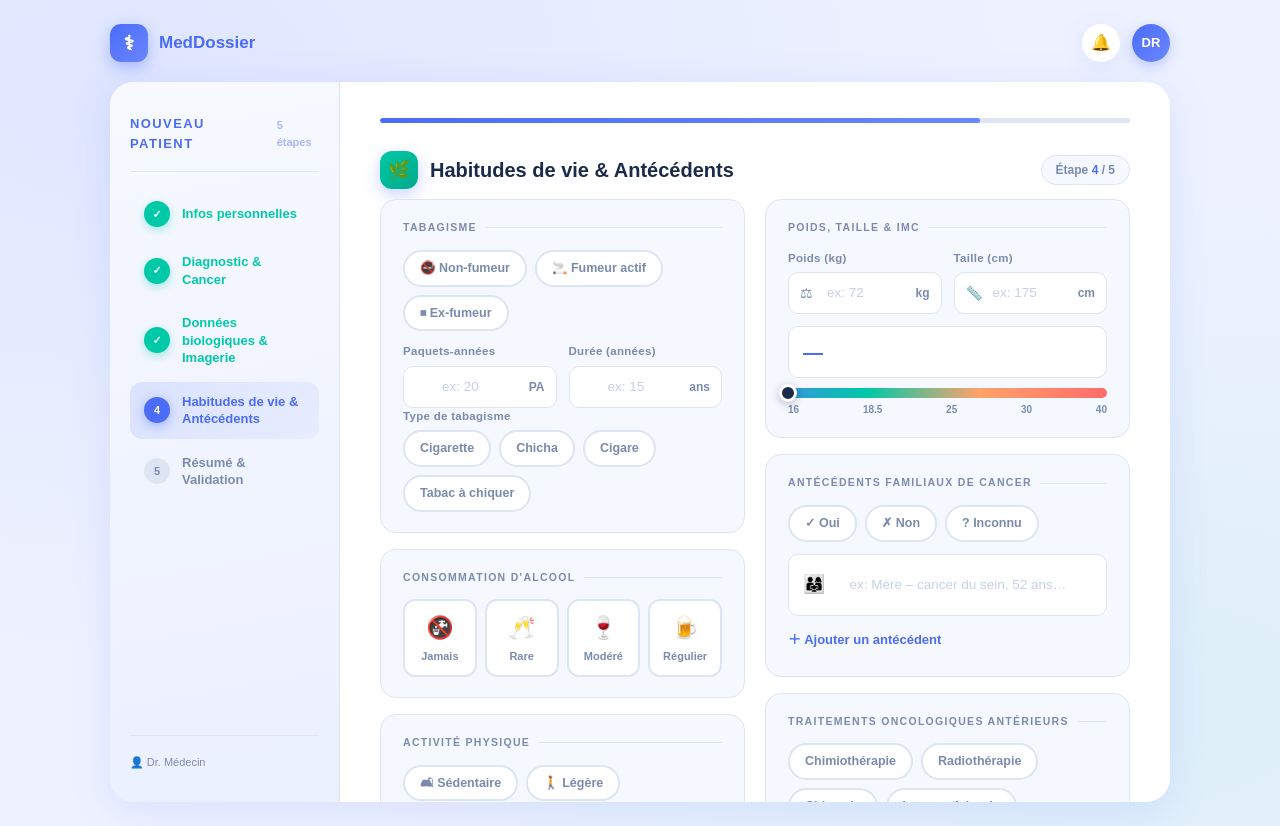
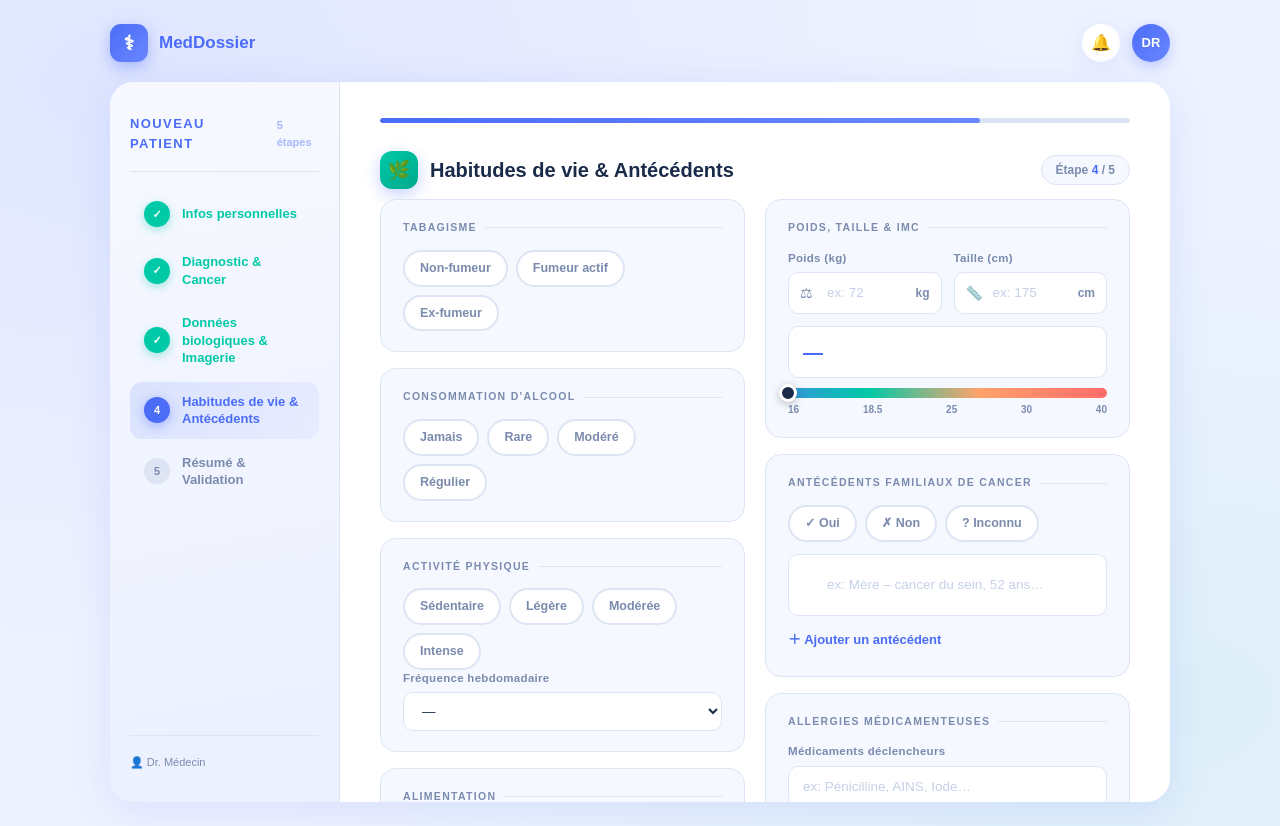
Before and after one commit to had-jer-lab/Syst-me-de-Registre-de-Cancer, a React (Create React App) app in the folder frontend/: page /page4 in a window 1280 px wide. Built offline with nearby package versions, Linux system fonts and the light colour scheme.

Commit message:
modifier p1,p2,p5

```diff
--- a/frontend/src/pages/Page1.js
+++ b/frontend/src/pages/Page1.js
@@ -180,7 +180,7 @@ export default function Page1() {
               />
               {errors.dob && <span style={s.errTxt}>{errors.dob}</span>}
               {data.age && (
-                <span style={s.ageBadge}>🎂 {data.age}</span>
+                <span style={s.ageBadge}>{data.age}</span>
               )}
             </div>
           </SC>
--- a/frontend/src/pages/Page2.js
+++ b/frontend/src/pages/Page2.js
@@ -47,9 +47,9 @@ const HISTO_TYPES = [
 
 // Options de statut de localisation — sélection unique (une seule à la fois)
 const LOCALISATION_OPTIONS = [
-  { val: 'localise',     label: '📍 Localisé',     desc: 'Tumeur limitée à l\'organe d\'origine' },
-  { val: 'metastatique', label: '🔴 Métastatique', desc: 'Présence de métastases à distance' },
-  { val: 'recidive',     label: '🔄 Récidive',     desc: 'Réapparition après rémission' },
+  { val: 'localise',     label: 'Localisé',     desc: 'Tumeur limitée à l\'organe d\'origine' },
+  { val: 'metastatique', label: 'Métastatique', desc: 'Présence de métastases à distance' },
+  { val: 'recidive',     label: 'Récidive',     desc: 'Réapparition après rémission' },
 ];
 
 export default function Page2() {
@@ -134,7 +134,7 @@ export default function Page2() {
 
               {!data.organe ? (
                 <div style={s.stPlaceholder}>
-                  <span style={s.stPlaceholderIcon}>☝️</span>
+                  <span style={s.stPlaceholderIcon}></span>
                   Sélectionnez d'abord l'organe principal
                 </div>
               ) : (
@@ -243,11 +243,11 @@ export default function Page2() {
                       const diff = Math.floor(
                         (new Date() - new Date(data.dernier_rdv)) / 86400000
                       );
-                      if (diff === 0) return '🟢 Aujourd\'hui';
-                      if (diff <= 7)  return `🟢 ${diff}j`;
-                      if (diff <= 30) return `🟡 ${diff}j`;
-                      if (diff <= 365) return `🟠 ${Math.floor(diff/30)} mois`;
-                      return `🔴 ${Math.floor(diff/365)} an(s)`;
+                      if (diff === 0) return 'Aujourd\'hui';
+                      if (diff <= 7)  return `${diff}j`;
+                      if (diff <= 30) return `${diff}j`;
+                      if (diff <= 365) return `${Math.floor(diff/30)} mois`;
+                      return `${Math.floor(diff/365)} an(s)`;
                     })()}
                   </span>
                 )}
--- a/frontend/src/pages/Page4.js
+++ b/frontend/src/pages/Page4.js
@@ -22,12 +22,6 @@ function imcMarkerPct(imc) {
   return Math.min(100, Math.max(0, ((parseFloat(imc) - 16) / (40 - 16)) * 100));
 }
 
-const ALC_OPTIONS = [
-  { val: 'Jamais', emoji: '🚱' },
-  { val: 'Rare', emoji: '🥂' },
-  { val: 'Modéré', emoji: '🍷' },
-  { val: 'Régulier', emoji: '🍺' },
-];
 
 export default function Page4() {
   const navigate = useNavigate();
@@ -65,55 +59,28 @@ export default function Page4() {
           {/* Tabagisme */}
           <SC label="Tabagisme">
             <TagGroup
-              options={['🚭 Non-fumeur', '🚬 Fumeur actif', '⏹ Ex-fumeur']}
+              options={['Non-fumeur', 'Fumeur actif', 'Ex-fumeur']}
               value={data.tabac}
               onChange={v => update({ tabac: v })}
             />
-            <div className="field-row c2" style={{ marginTop: 12 }}>
-              <Field label="Paquets-années">
-                <div className="fi-wrap">
-                  <input className="fi" type="number" step="0.5" placeholder="ex: 20"
-                    value={data.paquetsAnnees} onChange={set('paquetsAnnees')} />
-                  <span className="fi-unit">PA</span>
-                </div>
-              </Field>
-              <Field label="Durée (années)">
-                <div className="fi-wrap">
-                  <input className="fi" type="number" step="1" placeholder="ex: 15"
-                    value={data.dureTabac} onChange={set('dureTabac')} />
-                  <span className="fi-unit">ans</span>
-                </div>
-              </Field>
-            </div>
-            <Field label="Type de tabagisme" style={{ marginTop: 10 }}>
-              <TagGroup
-                options={['Cigarette', 'Chicha', 'Cigare', 'Tabac à chiquer']}
-                value={data.typeTabac}
-                onChange={v => update({ typeTabac: v })}
-              />
-            </Field>
+
           </SC>
 
           {/* Alcool */}
           <SC label="Consommation d'alcool">
             <div className="alc-grid">
-              {ALC_OPTIONS.map(({ val, emoji }) => (
-                <div
-                  key={val}
-                  className={`alc-chip ${data.alcool === val ? 'sel' : ''}`}
-                  onClick={() => update({ alcool: data.alcool === val ? '' : val })}
-                >
-                  <div className="alc-emoji">{emoji}</div>
-                  <div className="alc-label">{val}</div>
-                </div>
-              ))}
+              <TagGroup
+                options={['Jamais', 'Rare', 'Modéré', 'Régulier']}
+                value={data.alcool}
+                onChange={v => update({ alcool: v })}
+              />
             </div>
           </SC>
 
           {/* Activité physique */}
           <SC label="Activité physique">
             <TagGroup
-              options={['🛋 Sédentaire', '🚶 Légère', '🚴 Modérée', '🏃 Intense']}
+              options={['Sédentaire', 'Légère', 'Modérée', 'Intense']}
               value={data.sport}
               onChange={v => update({ sport: v })}
             />
@@ -187,7 +154,7 @@ export default function Page4() {
             <div style={{ marginTop: 12 }}>
               {(data.antecedents || ['']).map((ant, i) => (
                 <div key={i} className="list-item" style={{ marginBottom: 8 }}>
-                  <span style={{ fontSize: 18 }}>👨‍👩‍👧</span>
+                  <span style={{ fontSize: 18 }}></span>
                   <input
                     className="fi"
                     style={{ flex: 1, border: 'none', background: 'transparent' }}
@@ -206,13 +173,7 @@ export default function Page4() {
           </SC>
 
           {/* Traitements antérieurs */}
-          <SC label="Traitements oncologiques antérieurs">
-            <TagGroup
-              options={['Chimiothérapie','Radiothérapie','Chirurgie','Immunothérapie','Hormonothérapie','Greffe de moelle','Aucun']}
-              value={data.trtAnt}
-              onChange={v => update({ trtAnt: v })}
-            />
-          </SC>
+
 
           {/* Allergies */}
           <SC label="Allergies médicamenteuses">
--- a/frontend/src/pages/Page5.js
+++ b/frontend/src/pages/Page5.js
@@ -61,9 +61,9 @@ function getSexeCode(sexe) {
 // Libellé lisible du statut de localisation
 function getLocalisationLabel(val) {
   const map = {
-    localise: '📍 Localisé',
-    metastatique: '🔴 Métastatique',
-    recidive: '🔄 Récidive',
+    localise: 'Localisé',
+    metastatique: 'Métastatique',
+    recidive: 'Récidive',
   };
   return map[val] || '—';
 }
@@ -71,7 +71,7 @@ function getLocalisationLabel(val) {
 export default function Page5() {
   const navigate = useNavigate();
   const { data, update } = usePatient();
-  const [checks, setChecks]       = useState({ c1: false, c2: false, c3: false });
+  const [checks, setChecks]       = useState({ c1: true, c2: true, c3: true });
   const [unchecked, setUnchecked] = useState([]);
   const [showSuccess, setShowSuccess] = useState(false);
   const [saving, setSaving]       = useState(false);
```
